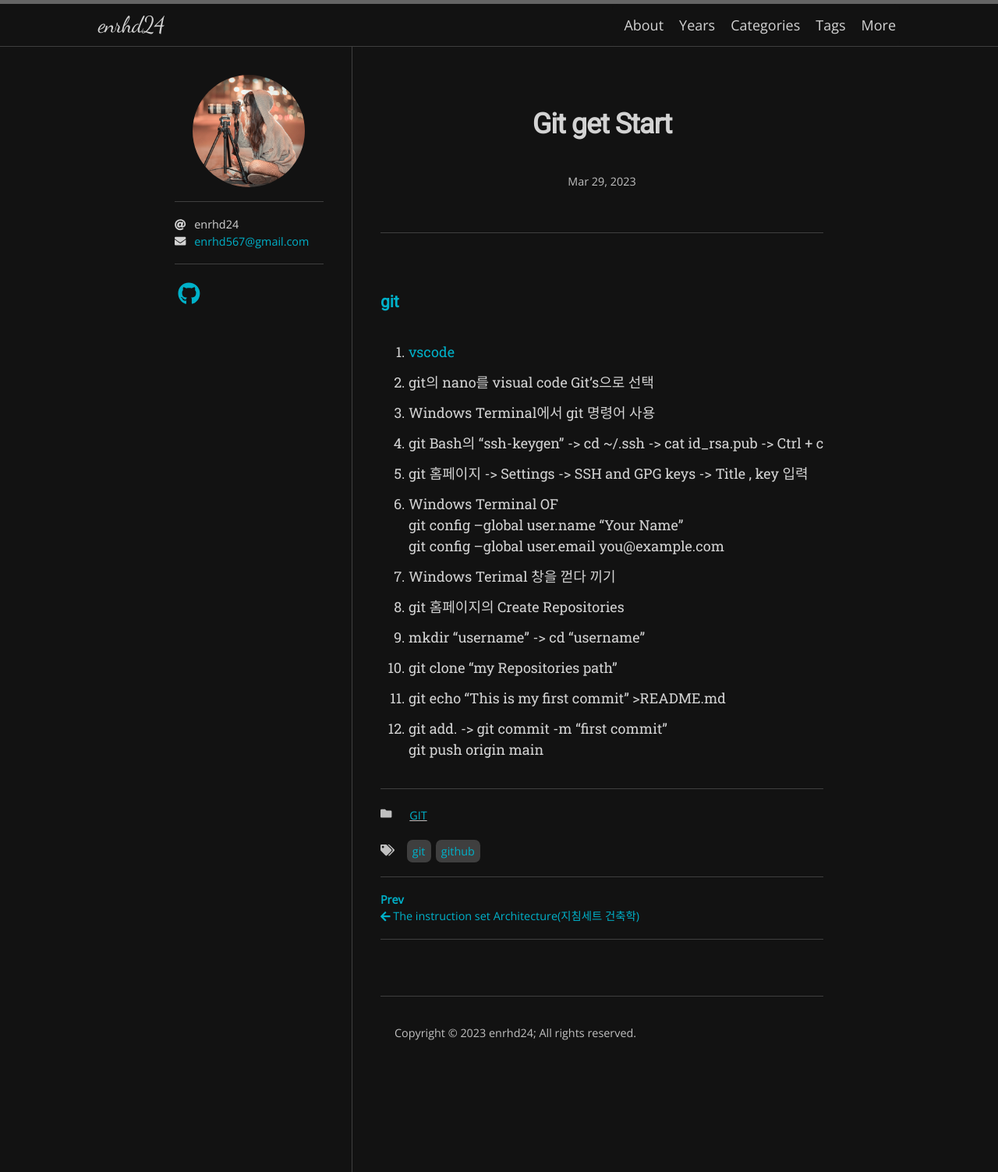
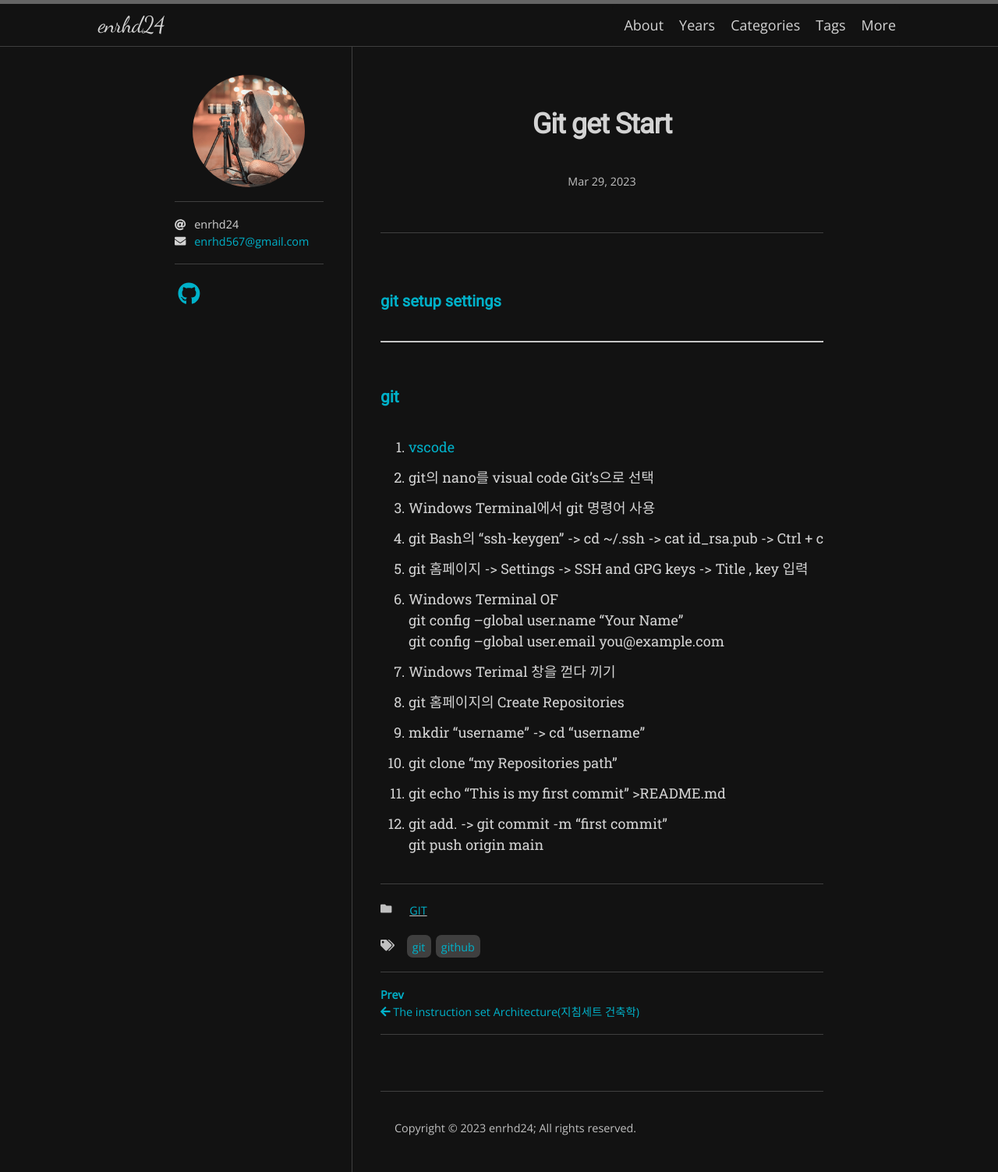
Before and after one commit to enrhd24/enrhd24.github.io, a Jekyll site: the page built from _posts/2023-03-29-git install.md, in a window 1280 px wide. Shown: the whole page at 78% size. Built offline with Jekyll 4.4.1, drawn with Linux system fonts in a browser that asks for light colours; nearby versions of some CDN libraries; some web fonts are replaced.

Commit message:
modified git install and Started

```diff
--- a/_posts/2023-03-29-git install.md
+++ b/_posts/2023-03-29-git install.md
@@ -5,7 +5,8 @@ date: 2023-03-29 10:00:00 +0900
 categories: GIT
 tag: [GIT, github]
 ---
-
+#### [git setup settings](https://www.lainyzine.com/ko/article/how-to-set-git-repository-username-and-email/)
+---
 ### [git](https://git-scm.com/downloads) <br>
 1. [vscode](https://code.visualstudio.com/download)<br>
 2. git의 nano를 visual code Git's으로 선택
```
